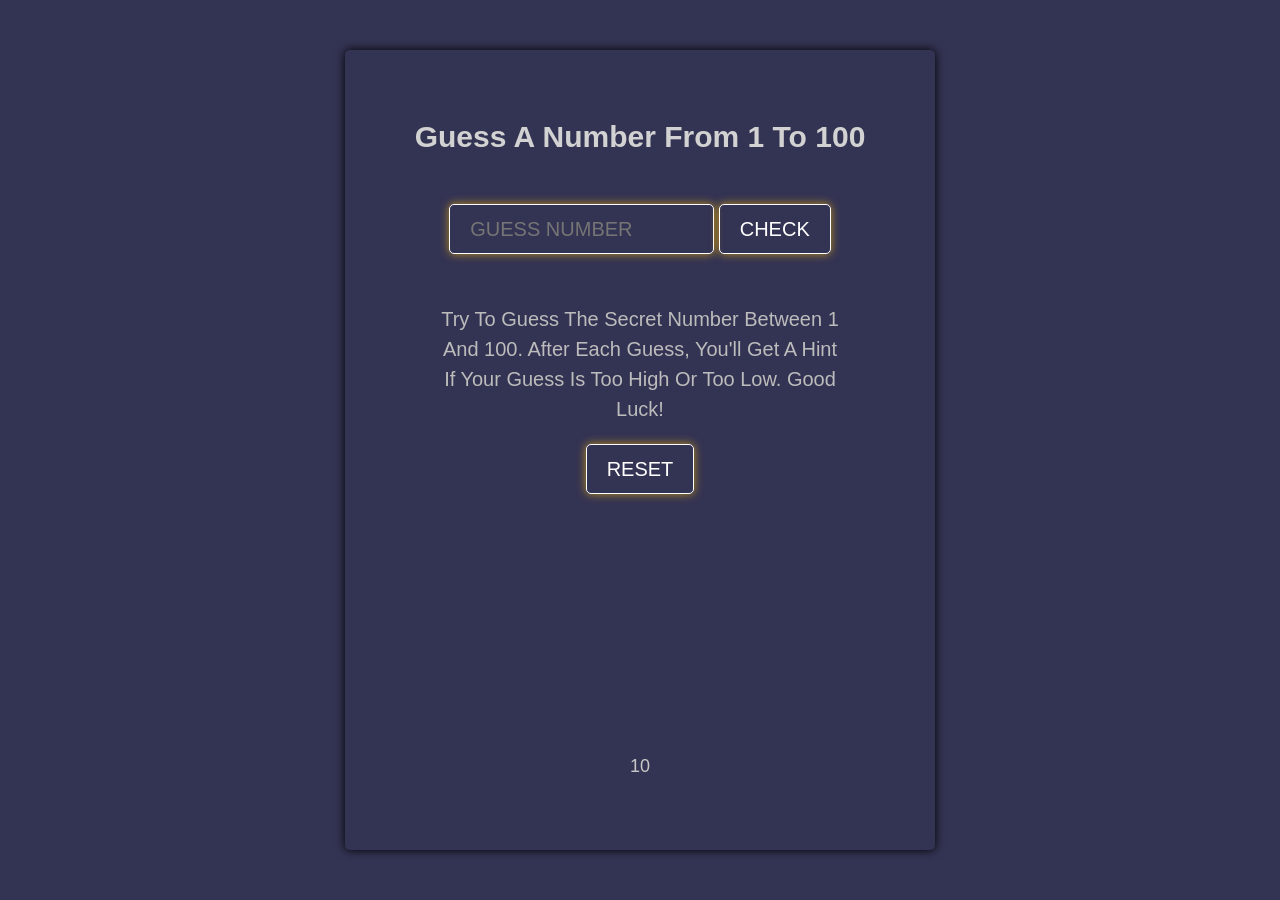
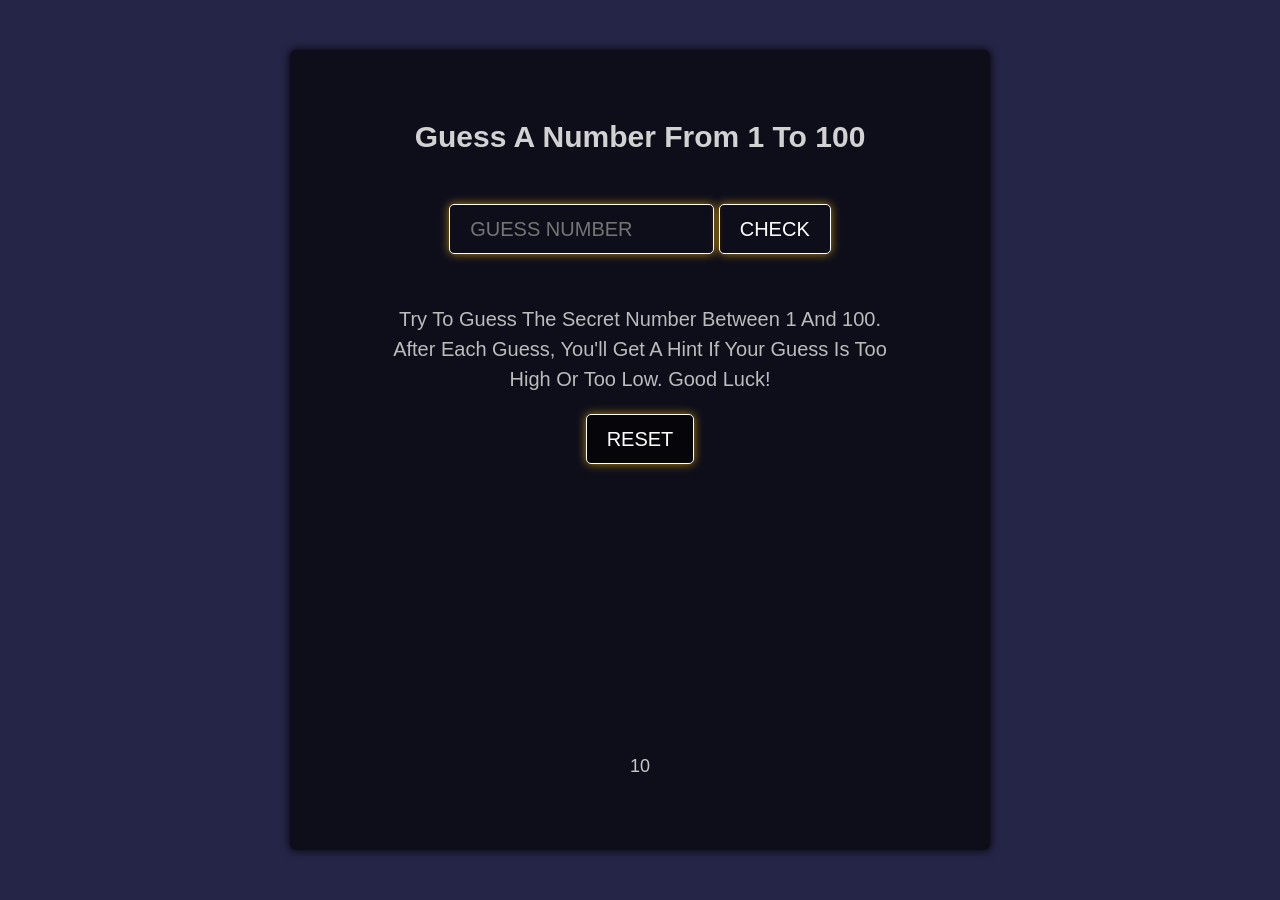

width change

--- a/number_guessing_game/style.css
+++ b/number_guessing_game/style.css
@@ -1,29 +1,31 @@
-*{
-margin: 0px;
-padding: 0px;
-box-sizing: border-box;
-font-family: 'Gill Sans', 'Gill Sans MT', Calibri, 'Trebuchet MS', sans-serif;
-}
-#mysection{
-height: 100vh;
-width: 100vw;
-background: url('./guess.png') no-repeat center;
-background-size: cover;
-position: relative;
-padding: 50px;
-&::after{
-    content: "";
-    position:absolute;
-    height: 100%;
-    width: 100%;
-    top: 0;
-    left: 0;
-    background-color: rgba(5, 5, 45, 0.816);
-}
+* {
+    margin: 0px;
+    padding: 0px;
+    box-sizing: border-box;
+    font-family: 'Gill Sans', 'Gill Sans MT', Calibri, 'Trebuchet MS', sans-serif;
 }
 
-.guessing-box{
-    width: 50%;
+#mysection {
+    height: 100vh;
+    width: 100vw;
+    background: url('./guess.png') no-repeat center;
+    background-size: cover;
+    position: relative;
+    padding: 50px;
+
+    &::after {
+        content: "";
+        position: absolute;
+        height: 100%;
+        width: 100%;
+        top: 0;
+        left: 0;
+        background-color: rgba(5, 5, 45, 0.872);
+    }
+}
+
+.guessing-box {
+    width:700px;
     height: 100%;
     border-radius: 5px;
     padding: 70px 40px;
@@ -32,26 +34,33 @@ padding: 50px;
     margin: 0px auto;
     text-align: center;
     box-shadow: 0px 0px 10px black;
-h1{
-    font-size: 30px;
-    color: rgb(210, 210, 210);
-    text-transform: capitalize;
+    background-color: rgba(0, 0, 0, 0.626);
+
+    h1 {
+        font-size: 30px;
+        color: rgb(210, 210, 210);
+        text-transform: capitalize;
+    }
+
+    p {
+        font-size: 20px;
+        color: rgb(188, 188, 188);
+        text-transform: capitalize;
+        margin: 20px 0px;
+        line-height: 1.5;
+        padding: 0px 50px;
+    }
 }
-p{
-    font-size: 20px;
-    color: rgb(188, 188, 188);
-    text-transform: capitalize;
-    margin: 20px 0px;
-    line-height: 1.5;
-    padding: 0px 50px;
-}
-}
-.form-box{
+
+.form-box {
     margin: 50px auto;
     width: 100%;
-    
+
 }
-.form-box>input, .form-box>button, #reset-button{
+
+.form-box>input,
+.form-box>button,
+#reset-button {
     height: 50px;
     padding: 10px 20px;
     border: none;
@@ -65,7 +74,8 @@ p{
     cursor: pointer;
     box-shadow: 0px 0px 10px rgba(255, 187, 0, 0.667);
 }
-.life-box{
+
+.life-box {
     position: absolute;
     bottom: 30px;
     left: 0;
@@ -77,7 +87,8 @@ p{
     justify-content: center;
     width: 100%;
     padding: 20px;
-    span{
+
+    span {
         color: rgb(199, 199, 199);
         font-size: 18px;
     }
